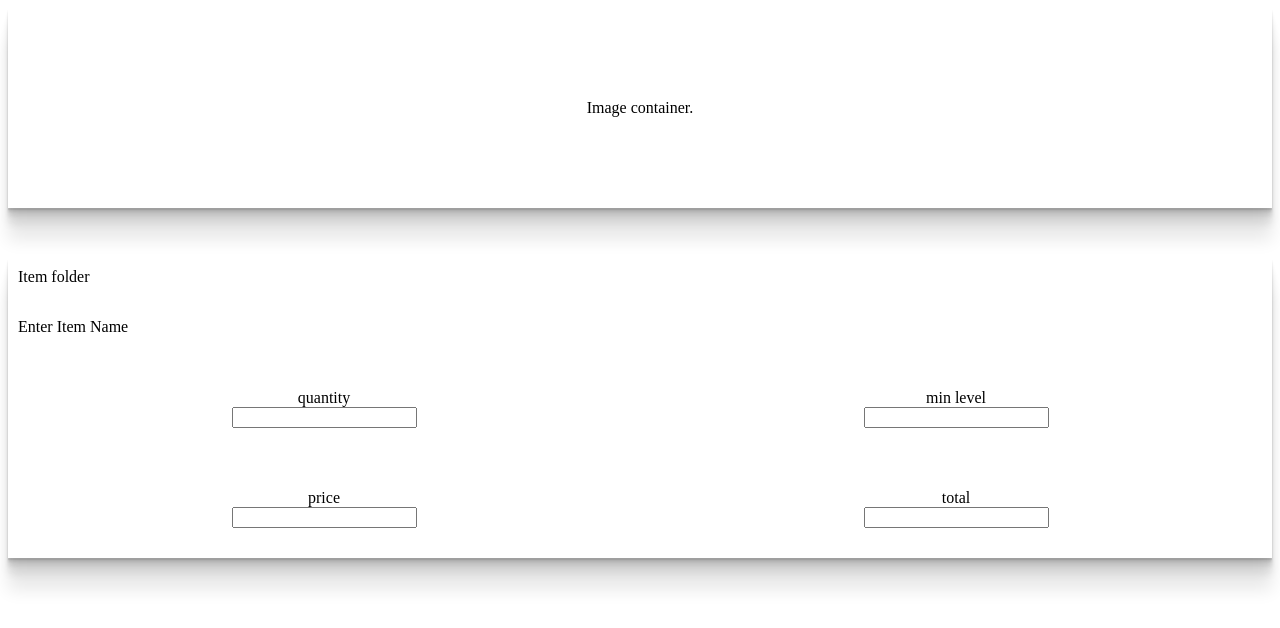
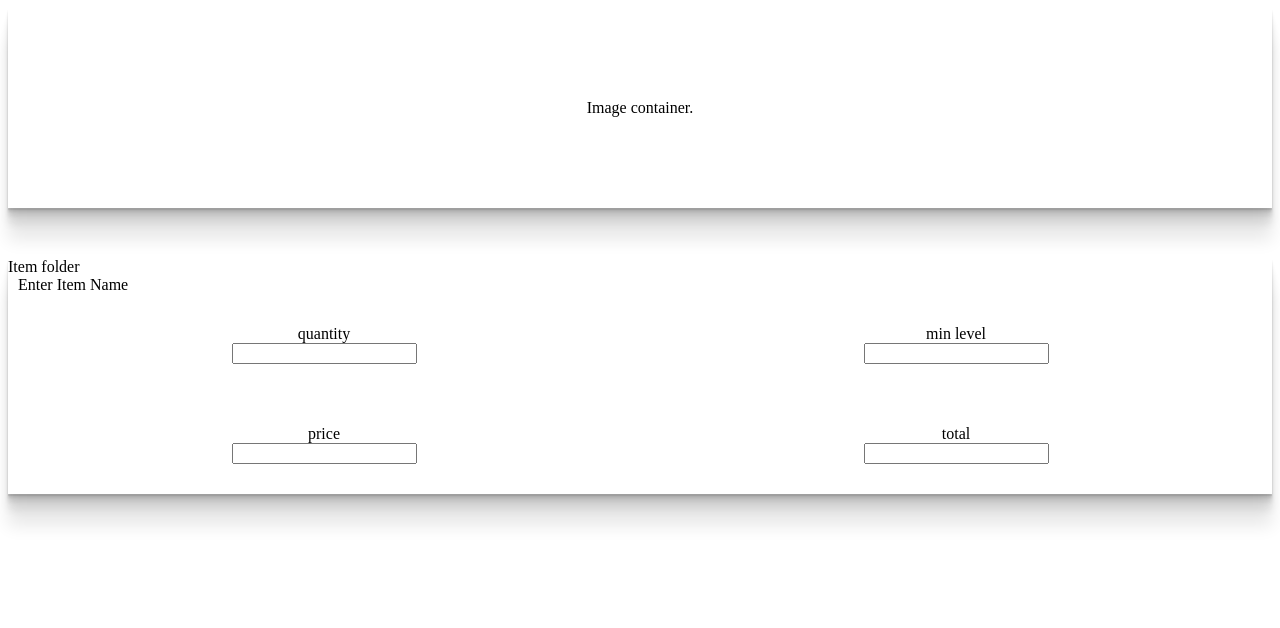
Before and after one commit to fceja/inventory_frontend, a React (Vite) app: page /update in a window 1280 px wide. Shown: the top 628 px of the page. Built offline with nearby package versions, Linux system fonts and the light colour scheme.

Commit message:
update page css updates

```diff
--- a/src/scss/App.scss
+++ b/src/scss/App.scss
@@ -1,3 +1,7 @@
+body {
+  min-width: 320px;
+}
+
 .shadow {
   box-shadow:
     0 2px 1px rgba(0, 0, 0, 0.09),
--- a/src/scss/UpdatePage.scss
+++ b/src/scss/UpdatePage.scss
@@ -13,13 +13,17 @@
 .main-container {
   margin-top: 50px;
 }
-.item-title,
-.item-name {
-  height: 30px;
-  padding: 10px;
+.parent-folder {
+  margin-left: 10px;
+  margin-bottom: 20px;
 }
 
-.item-details {
+.item-name-input,
+.item-name {
+  margin-left: 10px;
+}
+
+.form-item-details {
   width: 100%;
 }
 
@@ -42,3 +46,11 @@
   justify-content: center;
   width: 100%;
 }
+
+.btn-container {
+  width: 100%;
+  padding: 15px;
+  display: flex;
+  align-items: center;
+  justify-content: center;
+}
```
